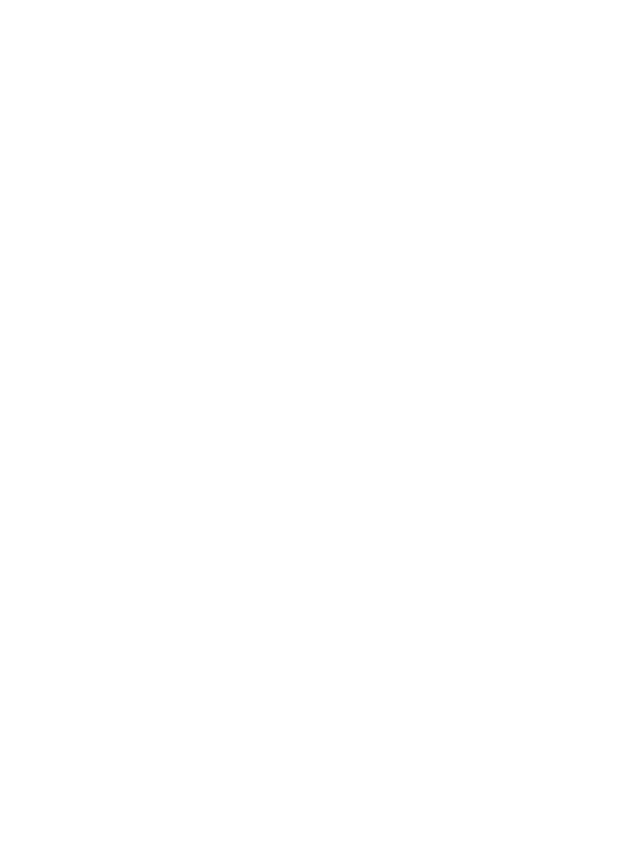
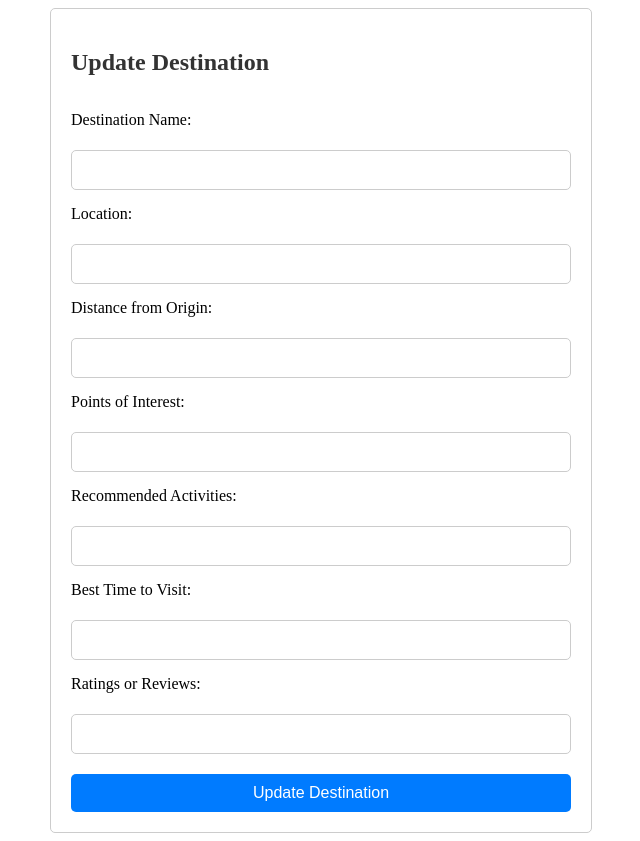
Before and after one commit to kalviumcommunity/S51_RoadWander, a React (Vite) app in the folder client/vite-project/: page /update/1 in a window 1280 px wide. Before the commit this address had no page. Shown: the whole page, without its empty margins (319-959 px from the left). Before the commit the page ends 800 px from the top, so only its background shows below. Built offline with nearby package versions, Linux system fonts and the light colour scheme; no server answers.

Commit message:
Added Update and Delete in client

```diff
--- a/client/vite-project/src/App.jsx
+++ b/client/vite-project/src/App.jsx
@@ -1,21 +1,22 @@
 import './App.css';
 import { BrowserRouter, Routes, Route } from 'react-router-dom';
-import LandingPage from './components/LandingPage/LandingPage';
 import DBComponent from './components/DBcomponent/DBcomponent';
-import DetailedDescriptionComponent from './components/DetailedDescription/DetailedDescriptionComponent';
 import UserInput from './components/UserInput/UserInput';
+import UpdateItem from './components/UpdateItem/UpdateItem';
 
 function App() {
   const handleAdd = () => {
     console.log("Data added successfully");
   };
+
   return (
     <div>
       <BrowserRouter>
         <Routes>
           <Route path="/" element={<DBComponent />} />
           <Route path="/create" element={<UserInput onAdd={handleAdd} />} />
-          {/* <Route path="/detail" element={<YourDetailComponent />} /> */}
+          {/* Pass the destination_id parameter to the UpdateItem component */}
+          <Route path="/update/:destination_id" element={<UpdateItem />} />
         </Routes>
       </BrowserRouter>
     </div>
--- a/client/vite-project/src/components/DBcomponent/DBcomponent.css
+++ b/client/vite-project/src/components/DBcomponent/DBcomponent.css
@@ -41,6 +41,17 @@
     border: none;
     cursor: pointer;
   }
+  .link-button2 {
+    display: inline-block;
+    margin-left: 30px;
+    padding: 10px 20px;
+    background-color: #ff002f;
+    color: white;
+    text-decoration: none;
+    border-radius: 4px;
+    border: none;
+    cursor: pointer;
+  }
 
   .link-button:hover {
     background-color: #218838; /* Darker green color on hover */
--- a/client/vite-project/src/components/DBcomponent/DBcomponent.jsx
+++ b/client/vite-project/src/components/DBcomponent/DBcomponent.jsx
@@ -1,5 +1,6 @@
 import React, { useState, useEffect } from 'react';
 import { Link } from 'react-router-dom';
+import DeleteItem from '../DeleteItem/DeleteItem';
 import './DBcomponent.css';
 
 const DBComponent = () => {
@@ -65,6 +66,16 @@ const DBComponent = () => {
                     <td>Ratings or Reviews</td>
                     <td>{destination.ratings_or_reviews}</td>
                   </tr>
+                  <tr>
+                    <td>
+                      {/* Add update button with Link to update page */}
+                      <Link to={`/update/${destination.destination_id}`} className='link-button'>Update</Link>
+                    </td>
+                    <td>
+                      {/* Add delete button */}
+                      <DeleteItem destination_id={destination.destination_id}  />
+                    </td>
+                  </tr>
                 </tbody>
               </table>
             </div>
--- /dev/null
+++ b/client/vite-project/src/components/DeleteItem/DeleteItem.jsx
@@ -0,0 +1,21 @@
+import React from 'react';
+import axios from 'axios';
+
+const DeleteItem = ({ destination_id }) => {
+  const deleteDestination = async () => {
+    try {
+      const response = await axios.delete(`https://s51-akhil-roadwander.onrender.com/deletedata/${destination_id}`);
+      console.log(response.data);
+    } catch (error) {
+      console.error("Error deleting destination:", error);
+    }
+  };
+
+  return (
+    <button onClick={deleteDestination}>
+      Delete Destination
+    </button>
+  );
+};
+
+export default DeleteItem;
--- /dev/null
+++ b/client/vite-project/src/components/UpdateItem/UpdateItem.css
@@ -0,0 +1,69 @@
+.edit {
+    max-width: 500px;
+    margin: 0 auto;
+    padding: 20px;
+    border: 1px solid #ccc;
+    border-radius: 5px;
+  }
+
+  .edit h2 {
+    margin-bottom: 20px;
+    font-size: 24px;
+    color: #333;
+  }
+
+  .edit form {
+    display: flex;
+    flex-direction: column;
+  }
+
+  .edit form p {
+    margin-top: 15px;
+  }
+
+  .edit form input[type="text"] {
+    padding: 10px;
+    margin-top: 5px;
+    border: 1px solid #ccc;
+    border-radius: 5px;
+    font-size: 16px;
+  }
+
+  .edit form button {
+    margin-top: 20px;
+    padding: 10px 20px;
+    background-color: #007bff;
+    color: #fff;
+    border: none;
+    border-radius: 5px;
+    cursor: pointer;
+    font-size: 16px;
+  }
+
+  .edit form button:hover {
+    background-color: #0056b3;
+  }
+
+  .edit .message {
+    margin-top: 20px;
+  }
+
+  .edit .message p {
+    margin-bottom: 10px;
+  }
+
+  .edit .message p.green {
+    color: green;
+  }
+
+  .edit .message p.red {
+    color: red;
+  }
+
+  .edit .updated-destination {
+    margin-top: 20px;
+  }
+
+  .edit .updated-destination p {
+    margin-bottom: 10px;
+  }
--- /dev/null
+++ b/client/vite-project/src/components/UpdateItem/UpdateItem.jsx
@@ -0,0 +1,127 @@
+import React, { useState, useEffect } from 'react';
+import { useParams, useNavigate } from 'react-router-dom';
+import axios from 'axios';
+import './UpdateItem.css'
+
+const UpdateItem = () => {
+  const { destination_id } = useParams();
+  const navigate = useNavigate();
+  const [formData, setFormData] = useState({
+    destination_name: '',
+    location: '',
+    distance_from_origin: '',
+    points_of_interest: '',
+    recommended_activities: '',
+    best_time_to_visit: '',
+    ratings_or_reviews: ''
+  });
+  const [apiRes, setApiRes] = useState(null);
+  const [error, setError] = useState('');
+
+  useEffect(() => {
+    const fetchData = async () => {
+      try {
+        const response = await axios.get(`https://s51-akhil-roadwander.onrender.com/patchdata/${destination_id}`);
+        const data = response.data;
+        setFormData(data);
+      } catch (error) {
+        console.error('Error fetching data:', error);
+        setError(error.response.data.message);
+      }
+    };
+
+    fetchData();
+  }, [destination_id]);
+
+  const handleChange = (e) => {
+    const { name, value } = e.target;
+    setFormData({ ...formData, [name]: value });
+  };
+
+  const handleSubmit = async (e) => {
+    e.preventDefault();
+    try {
+      const response = await axios.patch(`https://s51-akhil-roadwander.onrender.com/patchdata/${destination_id}`, formData);
+      setApiRes(response.data);
+      console.log('Destination updated successfully');
+      navigate('/'); // Redirect to the home page after successful update
+    } catch (error) {
+      console.error('Error updating destination:', error);
+      setError(error.response.data.message);
+    }
+  };
+
+  return (
+    <div className="edit">
+      <h2>Update Destination</h2>
+      <form onSubmit={handleSubmit}>
+        <p>Destination Name:</p>
+        <input
+          type="text"
+          name="destination_name"
+          value={formData.destination_name}
+          onChange={handleChange}
+        />
+        <p>Location:</p>
+        <input
+          type="text"
+          name="location"
+          value={formData.location}
+          onChange={handleChange}
+        />
+        <p>Distance from Origin:</p>
+        <input
+          type="text"
+          name="distance_from_origin"
+          value={formData.distance_from_origin}
+          onChange={handleChange}
+        />
+        <p>Points of Interest:</p>
+        <input
+          type="text"
+          name="points_of_interest"
+          value={formData.points_of_interest}
+          onChange={handleChange}
+        />
+        <p>Recommended Activities:</p>
+        <input
+          type="text"
+          name="recommended_activities"
+          value={formData.recommended_activities}
+          onChange={handleChange}
+        />
+        <p>Best Time to Visit:</p>
+        <input
+          type="text"
+          name="best_time_to_visit"
+          value={formData.best_time_to_visit}
+          onChange={handleChange}
+        />
+        <p>Ratings or Reviews:</p>
+        <input
+          type="text"
+          name="ratings_or_reviews"
+          value={formData.ratings_or_reviews}
+          onChange={handleChange}
+        />
+        <button type="submit">Update Destination</button>
+      </form>
+      {apiRes && <p style={{ color: 'green' }}>{apiRes.message}</p>}
+      {error && <p style={{ color: 'red' }}>{error}</p>}
+      {apiRes && (
+        <div>
+          <p>Updated Destination:</p>
+          <p>Destination Name: {apiRes.destination_name}</p>
+          <p>Location: {apiRes.location}</p>
+          <p>Distance from Origin: {apiRes.distance_from_origin}</p>
+          <p>Points of Interest: {apiRes.points_of_interest}</p>
+          <p>Recommended Activities: {apiRes.recommended_activities}</p>
+          <p>Best Time to Visit: {apiRes.best_time_to_visit}</p>
+          <p>Ratings or Reviews: {apiRes.ratings_or_reviews}</p>
+        </div>
+      )}
+    </div>
+  );
+};
+
+export default UpdateItem;
```
Also changed, not shown: client/vite-project/src/components/DeleteItem/DeleteButton.jsx (added, +11 -0 lines), client/vite-project/src/components/DeleteItem/DeleteItem.css (added).
